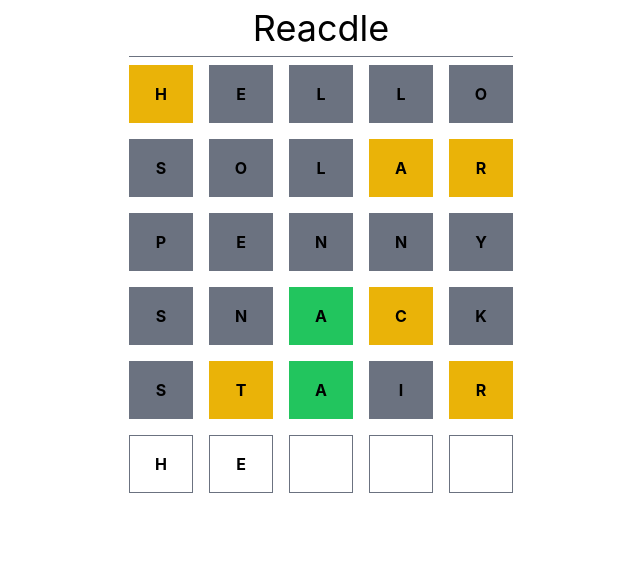
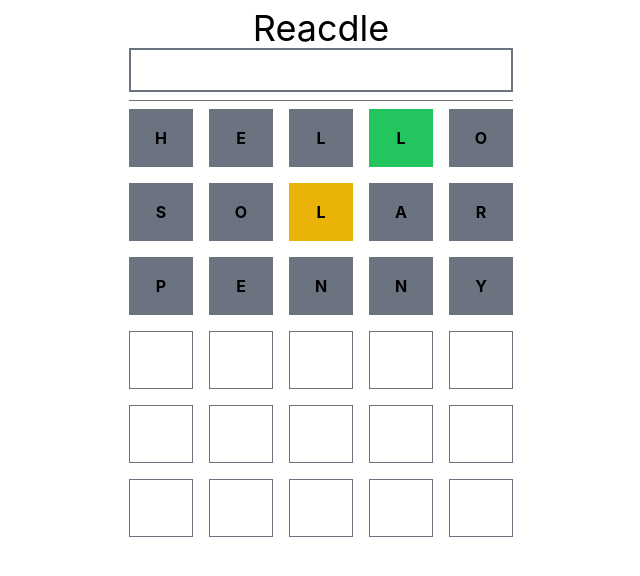
Before and after one commit to kenave/react-wordle, a React (Vite) app in the folder react-wordle/: page / in a window 1280 px wide. Shown: the top 576 px of the page, without its empty margins (319-959 px from the left). Built offline with nearby package versions, Linux system fonts and the light colour scheme.

Commit message:
now using zustand for state and added box to input answers

```diff
--- a/react-wordle/package.json
+++ b/react-wordle/package.json
@@ -10,7 +10,8 @@
   },
   "dependencies": {
     "react": "^17.0.2",
-    "react-dom": "^17.0.2"
+    "react-dom": "^17.0.2",
+    "zustand": "^3.6.9"
   },
   "devDependencies": {
     "@testing-library/jest-dom": "^5.16.2",
--- a/react-wordle/src/App.tsx
+++ b/react-wordle/src/App.tsx
@@ -1,19 +1,52 @@
+import React, { useState } from "react";
+import { useStore } from "./store";
+import { LETTER_LENGTH } from "./word-utils";
 import WordRow from "./WordRow";
 
+const GUESS_LENGTH = 6;
+
 export default function App() {
+  const [guess, setGuess] = useState("");
+  const state = useStore();
+
+  const onChange = (e: React.ChangeEvent<HTMLInputElement>) => {
+    const newGuess = e.target.value;
+
+    if (newGuess.length === LETTER_LENGTH) {
+      state.addGuess(newGuess);
+      setGuess("");
+      return;
+    }
+
+    setGuess(newGuess);
+  };
+
+  let rows = [...state.guesses];
+
+  if (rows.length < GUESS_LENGTH) {
+    rows.push(guess);
+  }
+
+  const numberOfGuessesRemaining = GUESS_LENGTH - rows.length;
+
+  rows = rows.concat(Array(numberOfGuessesRemaining).fill(""));
   return (
     <div className="mx-auto w-96">
       <header className="border-b border-gray-500 pb-2 my-2">
         <h1 className="text-4xl text-center">Reacdle</h1>
+        {/* <WordRow letters={state.answer} /> */}
+        <input
+          type="text"
+          className="w-full p-2 border-2 border-gray-500"
+          value={guess}
+          onChange={onChange}
+        ></input>
       </header>
 
       <main className="grid grid-rows-6 gap-4">
-        <WordRow letters="hello" />
-        <WordRow letters="solar" />
-        <WordRow letters="penny" />
-        <WordRow letters="snack" />
-        <WordRow letters="stair" />
-        <WordRow letters="he" />
+        {rows.map((word, index) => (
+          <WordRow key={index} letters={word} />
+        ))}
       </main>
     </div>
   );
--- a/react-wordle/src/WordRow.tsx
+++ b/react-wordle/src/WordRow.tsx
@@ -1,18 +1,18 @@
-import { computeGuess, LetterState } from "./word-utils";
-
-const LETTER_LENGTH = 5;
+import { useStore } from "./store";
+import { computeGuess, LetterState, LETTER_LENGTH } from "./word-utils";
 
 interface WordRowProps {
   letters: string;
 }
 
 export default function WordRow({ letters: lettersProp = "" }: WordRowProps) {
+  const answer = useStore((state) => state.answer);
   const lettersRemaining = LETTER_LENGTH - lettersProp.length;
   const letters = lettersProp
     .split("")
     .concat(Array(lettersRemaining).fill(""));
 
-  const guessStates = computeGuess(lettersProp);
+  const guessStates = computeGuess(lettersProp, answer);
   return (
     <div className="grid grid-cols-5 gap-4">
       {letters.map((char, index) => (
--- /dev/null
+++ b/react-wordle/src/store.ts
@@ -0,0 +1,25 @@
+import create from "zustand"
+import { persist } from "zustand/middleware"
+import { getRandomWord } from "./word-utils"
+
+interface StoreState {
+  answer: string;
+  guesses: string[];
+  addGuess: (guess: string) => void;
+}
+
+export const useStore = create<StoreState>(persist(
+  (set) => ({
+    answer: getRandomWord(),
+    guesses: ['hello', 'solar', 'penny'],
+    addGuess: (guess: string) => {
+      set(state => {
+        state.guesses = [...state.guesses, guess]
+      })
+    }
+  }),
+  {
+    name: "reacdle", // unique name
+    getStorage: () => localStorage
+  }
+))
--- a/react-wordle/src/word-utils.ts
+++ b/react-wordle/src/word-utils.ts
@@ -1,6 +1,6 @@
 import wordBank from './word-bank.json';
 
-const word = getRandomWord();
+export const LETTER_LENGTH = 5;
 
 export function getRandomWord() {
     const randomIndex = Math.floor(Math.random() * wordBank.length);
@@ -13,9 +13,7 @@ export enum LetterState {
     Match = 'Match',
 }
 
-console.log(word);
-
-export function computeGuess(guess: string, answer: string = word): LetterState[] {
+export function computeGuess(guess: string, answer: string): LetterState[] {
     const result: LetterState[] = [];
     const lettersFound: string[] = [];
     const skipIndices: number[] = [];
```
Also changed, not shown: 1 other file (tests, documents, lock files or other folders).
